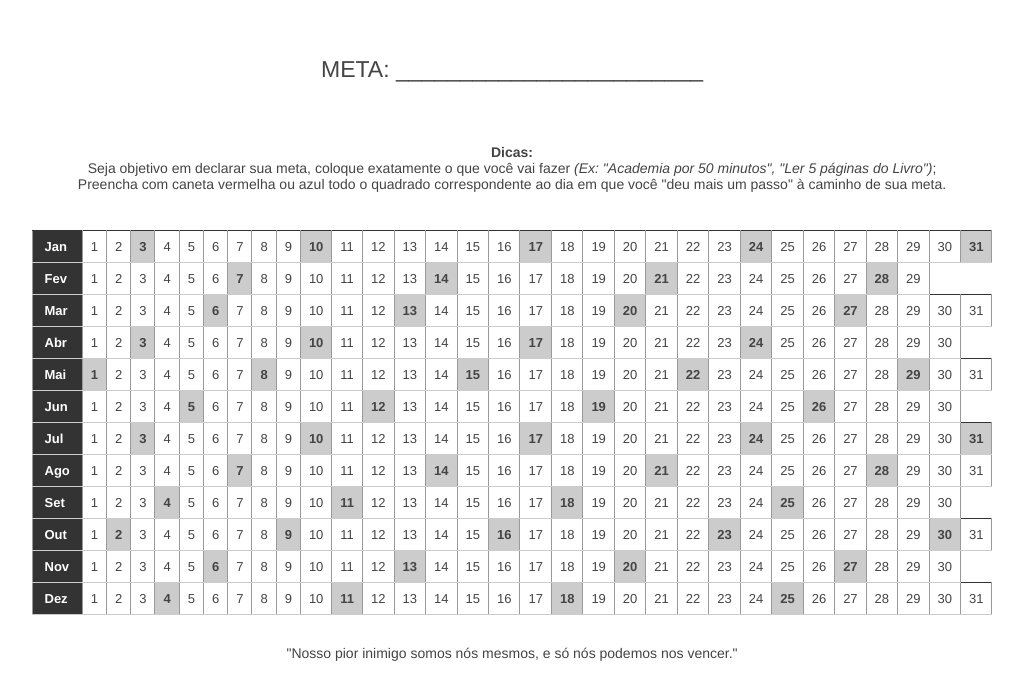
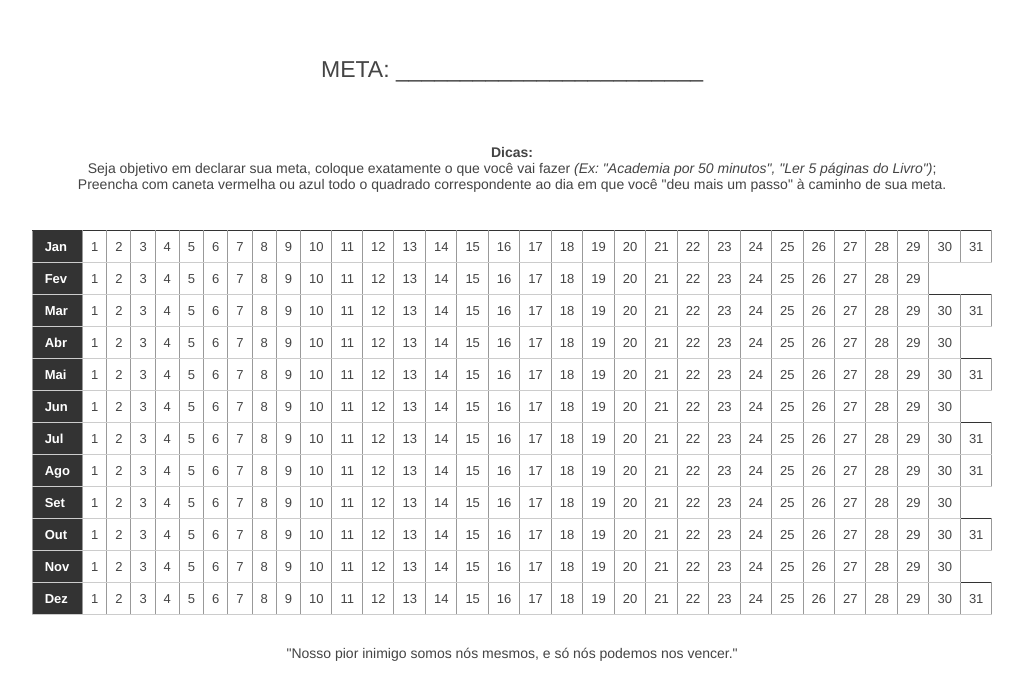
Before and after one commit to gmasson/dontbreak, a plain HTML site: page five/calendario/index.html in a window 1280 px wide. Shown: the part 107-800 px from the top of the page, without its empty margins (128-1151 px from the left). Drawn offline with Linux system fonts and the light colour scheme.

Commit message:
Update index.html

```diff
--- a/five/calendario/index.html
+++ b/five/calendario/index.html
@@ -1,14 +1,13 @@
 <!DOCTYPE html>
 <html>
 <head>
-  <title>Calendário 2016 - Don't Break Five</title>
+  <title>Calendário - Don't Break Five</title>
   <link href="../css/ss.css" rel="stylesheet" type="text/css">
   <style type="text/css">
     body { text-align: center; }
     table { margin: auto; font-size: 13px; }
     td { border: 1px solid #333; padding: 5px; }
     .m { background: #333; color: #fff; padding: 5px 12px; font-weight: bold; }
-    .dom { background: #ccc; font-weight: bold; }
     .tit { font-size: 42px; }
   </style>
 </head>
@@ -27,62 +26,62 @@
 
       <tr>
         <td class="m">Jan</td>
-        <td>1</td><td>2</td><td class="dom">3</td><td>4</td><td>5</td><td>6</td><td>7</td><td>8</td><td>9</td><td class="dom">10</td><td>11</td><td>12</td><td>13</td><td>14</td><td>15</td><td>16</td><td class="dom">17</td><td>18</td><td>19</td><td>20</td><td>21</td><td>22</td><td>23</td><td class="dom">24</td><td>25</td><td>26</td><td>27</td><td>28</td><td>29</td><td>30</td><td class="dom">31</td>
+        <td>1</td><td>2</td><td>3</td><td>4</td><td>5</td><td>6</td><td>7</td><td>8</td><td>9</td><td>10</td><td>11</td><td>12</td><td>13</td><td>14</td><td>15</td><td>16</td><td>17</td><td>18</td><td>19</td><td>20</td><td>21</td><td>22</td><td>23</td><td>24</td><td>25</td><td>26</td><td>27</td><td>28</td><td>29</td><td>30</td><td>31</td>
       </tr>
 
       <tr>
         <td class="m">Fev</td>
-        <td>1</td><td>2</td><td>3</td><td>4</td><td>5</td><td>6</td><td class="dom">7</td><td>8</td><td>9</td><td>10</td><td>11</td><td>12</td><td>13</td><td class="dom">14</td><td>15</td><td>16</td><td>17</td><td>18</td><td>19</td><td>20</td><td class="dom">21</td><td>22</td><td>23</td><td>24</td><td>25</td><td>26</td><td>27</td><td class="dom">28</td><td>29</td>
+        <td>1</td><td>2</td><td>3</td><td>4</td><td>5</td><td>6</td><td>7</td><td>8</td><td>9</td><td>10</td><td>11</td><td>12</td><td>13</td><td>14</td><td>15</td><td>16</td><td>17</td><td>18</td><td>19</td><td>20</td><td>21</td><td>22</td><td>23</td><td>24</td><td>25</td><td>26</td><td>27</td><td>28</td><td>29</td>
       </tr>
 
       <tr>
         <td class="m">Mar</td>
-        <td>1</td><td>2</td><td>3</td><td>4</td><td>5</td><td class="dom">6</td><td>7</td><td>8</td><td>9</td><td>10</td><td>11</td><td>12</td><td class="dom">13</td><td>14</td><td>15</td><td>16</td><td>17</td><td>18</td><td>19</td><td class="dom">20</td><td>21</td><td>22</td><td>23</td><td>24</td><td>25</td><td>26</td><td class="dom">27</td><td>28</td><td>29</td><td>30</td><td>31</td>
+        <td>1</td><td>2</td><td>3</td><td>4</td><td>5</td><td>6</td><td>7</td><td>8</td><td>9</td><td>10</td><td>11</td><td>12</td><td>13</td><td>14</td><td>15</td><td>16</td><td>17</td><td>18</td><td>19</td><td>20</td><td>21</td><td>22</td><td>23</td><td>24</td><td>25</td><td>26</td><td>27</td><td>28</td><td>29</td><td>30</td><td>31</td>
       </tr>
 
       <tr>
         <td class="m">Abr</td>
-        <td>1</td><td>2</td><td class="dom">3</td><td>4</td><td>5</td><td>6</td><td>7</td><td>8</td><td>9</td><td class="dom">10</td><td>11</td><td>12</td><td>13</td><td>14</td><td>15</td><td>16</td><td class="dom">17</td><td>18</td><td>19</td><td>20</td><td>21</td><td>22</td><td>23</td><td class="dom">24</td><td>25</td><td>26</td><td>27</td><td>28</td><td>29</td><td>30</td>
+        <td>1</td><td>2</td><td>3</td><td>4</td><td>5</td><td>6</td><td>7</td><td>8</td><td>9</td><td>10</td><td>11</td><td>12</td><td>13</td><td>14</td><td>15</td><td>16</td><td>17</td><td>18</td><td>19</td><td>20</td><td>21</td><td>22</td><td>23</td><td>24</td><td>25</td><td>26</td><td>27</td><td>28</td><td>29</td><td>30</td>
       </tr>
 
       <tr>
         <td class="m">Mai</td>
-        <td class="dom">1</td><td>2</td><td>3</td><td>4</td><td>5</td><td>6</td><td>7</td><td class="dom">8</td><td>9</td><td>10</td><td>11</td><td>12</td><td>13</td><td>14</td><td class="dom">15</td><td>16</td><td>17</td><td>18</td><td>19</td><td>20</td><td>21</td><td class="dom">22</td><td>23</td><td>24</td><td>25</td><td>26</td><td>27</td><td>28</td><td class="dom">29</td><td>30</td><td>31</td>
+        <td>1</td><td>2</td><td>3</td><td>4</td><td>5</td><td>6</td><td>7</td><td>8</td><td>9</td><td>10</td><td>11</td><td>12</td><td>13</td><td>14</td><td>15</td><td>16</td><td>17</td><td>18</td><td>19</td><td>20</td><td>21</td><td>22</td><td>23</td><td>24</td><td>25</td><td>26</td><td>27</td><td>28</td><td>29</td><td>30</td><td>31</td>
       </tr>
 
       <tr>
         <td class="m">Jun</td>
-        <td>1</td><td>2</td><td>3</td><td>4</td><td class="dom">5</td><td>6</td><td>7</td><td>8</td><td>9</td><td>10</td><td>11</td><td class="dom">12</td><td>13</td><td>14</td><td>15</td><td>16</td><td>17</td><td>18</td><td class="dom">19</td><td>20</td><td>21</td><td>22</td><td>23</td><td>24</td><td>25</td><td class="dom">26</td><td>27</td><td>28</td><td>29</td><td>30</td>
+        <td>1</td><td>2</td><td>3</td><td>4</td><td>5</td><td>6</td><td>7</td><td>8</td><td>9</td><td>10</td><td>11</td><td>12</td><td>13</td><td>14</td><td>15</td><td>16</td><td>17</td><td>18</td><td>19</td><td>20</td><td>21</td><td>22</td><td>23</td><td>24</td><td>25</td><td>26</td><td>27</td><td>28</td><td>29</td><td>30</td>
       </tr>
 
       <tr>
         <td class="m">Jul</td>
-        <td>1</td><td>2</td><td class="dom">3</td><td>4</td><td>5</td><td>6</td><td>7</td><td>8</td><td>9</td><td class="dom">10</td><td>11</td><td>12</td><td>13</td><td>14</td><td>15</td><td>16</td><td class="dom">17</td><td>18</td><td>19</td><td>20</td><td>21</td><td>22</td><td>23</td><td class="dom">24</td><td>25</td><td>26</td><td>27</td><td>28</td><td>29</td><td>30</td><td class="dom">31</td>
+        <td>1</td><td>2</td><td>3</td><td>4</td><td>5</td><td>6</td><td>7</td><td>8</td><td>9</td><td>10</td><td>11</td><td>12</td><td>13</td><td>14</td><td>15</td><td>16</td><td>17</td><td>18</td><td>19</td><td>20</td><td>21</td><td>22</td><td>23</td><td>24</td><td>25</td><td>26</td><td>27</td><td>28</td><td>29</td><td>30</td><td>31</td>
       </tr>
 
       <tr>
         <td class="m">Ago</td>
-        <td>1</td><td>2</td><td>3</td><td>4</td><td>5</td><td>6</td><td class="dom">7</td><td>8</td><td>9</td><td>10</td><td>11</td><td>12</td><td>13</td><td class="dom">14</td><td>15</td><td>16</td><td>17</td><td>18</td><td>19</td><td>20</td><td class="dom">21</td><td>22</td><td>23</td><td>24</td><td>25</td><td>26</td><td>27</td><td class="dom">28</td><td>29</td><td>30</td><td>31</td>
+        <td>1</td><td>2</td><td>3</td><td>4</td><td>5</td><td>6</td><td>7</td><td>8</td><td>9</td><td>10</td><td>11</td><td>12</td><td>13</td><td>14</td><td>15</td><td>16</td><td>17</td><td>18</td><td>19</td><td>20</td><td>21</td><td>22</td><td>23</td><td>24</td><td>25</td><td>26</td><td>27</td><td>28</td><td>29</td><td>30</td><td>31</td>
       </tr>
 
       <tr>
         <td class="m">Set</td>
-        <td>1</td><td>2</td><td>3</td><td class="dom">4</td><td>5</td><td>6</td><td>7</td><td>8</td><td>9</td><td>10</td><td class="dom">11</td><td>12</td><td>13</td><td>14</td><td>15</td><td>16</td><td>17</td><td class="dom">18</td><td>19</td><td>20</td><td>21</td><td>22</td><td>23</td><td>24</td><td class="dom">25</td><td>26</td><td>27</td><td>28</td><td>29</td><td>30</td>
+        <td>1</td><td>2</td><td>3</td><td>4</td><td>5</td><td>6</td><td>7</td><td>8</td><td>9</td><td>10</td><td>11</td><td>12</td><td>13</td><td>14</td><td>15</td><td>16</td><td>17</td><td>18</td><td>19</td><td>20</td><td>21</td><td>22</td><td>23</td><td>24</td><td>25</td><td>26</td><td>27</td><td>28</td><td>29</td><td>30</td>
       </tr>
 
       <tr>
         <td class="m">Out</td>
-        <td>1</td><td class="dom">2</td><td>3</td><td>4</td><td>5</td><td>6</td><td>7</td><td>8</td><td class="dom">9</td><td>10</td><td>11</td><td>12</td><td>13</td><td>14</td><td>15</td><td class="dom">16</td><td>17</td><td>18</td><td>19</td><td>20</td><td>21</td><td>22</td><td class="dom">23</td><td>24</td><td>25</td><td>26</td><td>27</td><td>28</td><td>29</td><td class="dom">30</td><td>31</td>
+        <td>1</td><td>2</td><td>3</td><td>4</td><td>5</td><td>6</td><td>7</td><td>8</td><td>9</td><td>10</td><td>11</td><td>12</td><td>13</td><td>14</td><td>15</td><td>16</td><td>17</td><td>18</td><td>19</td><td>20</td><td>21</td><td>22</td><td>23</td><td>24</td><td>25</td><td>26</td><td>27</td><td>28</td><td>29</td><td>30</td><td>31</td>
       </tr>
 
       <tr>
         <td class="m">Nov</td>
-        <td>1</td><td>2</td><td>3</td><td>4</td><td>5</td><td class="dom">6</td><td>7</td><td>8</td><td>9</td><td>10</td><td>11</td><td>12</td><td class="dom">13</td><td>14</td><td>15</td><td>16</td><td>17</td><td>18</td><td>19</td><td class="dom">20</td><td>21</td><td>22</td><td>23</td><td>24</td><td>25</td><td>26</td><td class="dom">27</td><td>28</td><td>29</td><td>30</td>
+        <td>1</td><td>2</td><td>3</td><td>4</td><td>5</td><td>6</td><td>7</td><td>8</td><td>9</td><td>10</td><td>11</td><td>12</td><td>13</td><td>14</td><td>15</td><td>16</td><td>17</td><td>18</td><td>19</td><td>20</td><td>21</td><td>22</td><td>23</td><td>24</td><td>25</td><td>26</td><td>27</td><td>28</td><td>29</td><td>30</td>
       </tr>
 
       <tr>
         <td class="m">Dez</td>
-        <td>1</td><td>2</td><td>3</td><td class="dom">4</td><td>5</td><td>6</td><td>7</td><td>8</td><td>9</td><td>10</td><td class="dom">11</td><td>12</td><td>13</td><td>14</td><td>15</td><td>16</td><td>17</td><td class="dom">18</td><td>19</td><td>20</td><td>21</td><td>22</td><td>23</td><td>24</td><td class="dom">25</td><td>26</td><td>27</td><td>28</td><td>29</td><td>30</td><td>31</td>
+        <td>1</td><td>2</td><td>3</td><td>4</td><td>5</td><td>6</td><td>7</td><td>8</td><td>9</td><td>10</td><td>11</td><td>12</td><td>13</td><td>14</td><td>15</td><td>16</td><td>17</td><td>18</td><td>19</td><td>20</td><td>21</td><td>22</td><td>23</td><td>24</td><td>25</td><td>26</td><td>27</td><td>28</td><td>29</td><td>30</td><td>31</td>
       </tr>
 
     </tbody>
```
